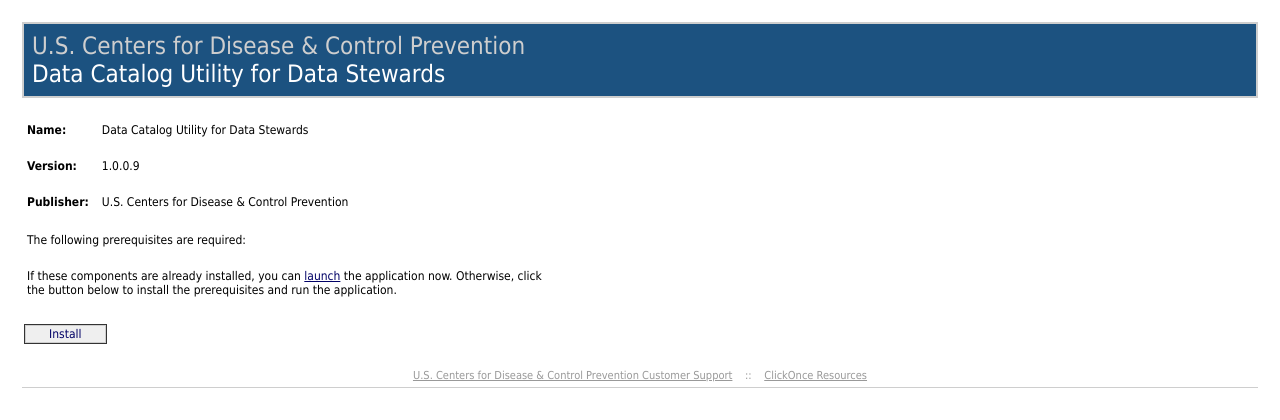
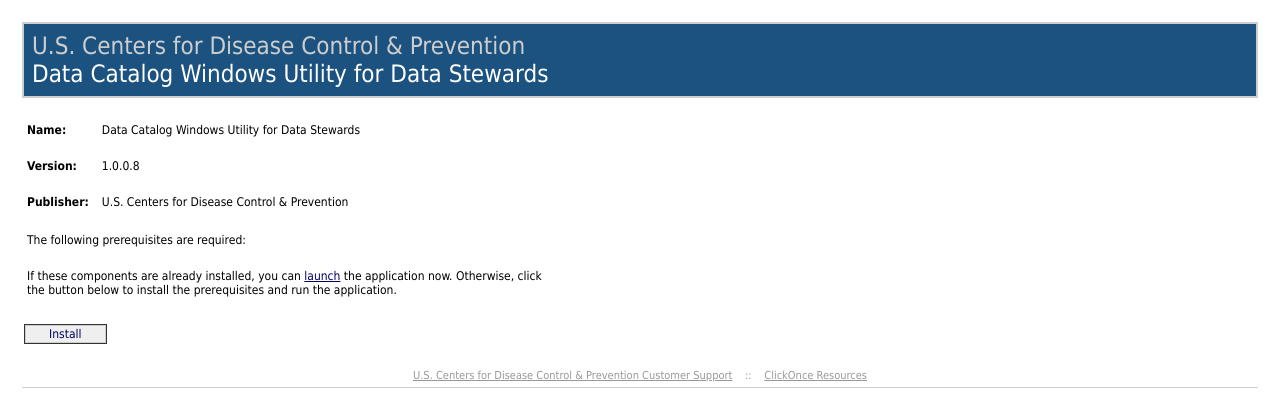
Before and after one commit to OCIO-ricky/OCIO-ricky.github.io, a plain HTML site: page edcBulkPublished/index.html in a window 1280 px wide. Drawn offline with Linux system fonts and the light colour scheme.

Commit message:
first commit

```diff
--- a/edcBulkPublished/index.html
+++ b/edcBulkPublished/index.html
@@ -1,6 +1,6 @@
 <HTML>
   <HEAD>
-    <TITLE>Data Catalog Utility for Data Stewards</TITLE>
+    <TITLE>Data Catalog Windows Utility for Data Stewards</TITLE>
     <META HTTP-EQUIV="Content-Type" CONTENT="text/html; charset=utf-8" />
     <STYLE TYPE="text/css">
 <!--
@@ -51,7 +51,7 @@
     <TABLE WIDTH="100%" CELLPADDING="0" CELLSPACING="2" BORDER="0">
 
 <!-- Begin Banner -->
-<TR><TD><TABLE CELLPADDING="2" CELLSPACING="0" BORDER="0" BGCOLOR="#cecece" WIDTH="100%"><TR><TD><TABLE BGCOLOR="#1c5280" WIDTH="100%" CELLPADDING="0" CELLSPACING="0" BORDER="0"><TR><TD CLASS="Banner" /></TR><TR><TD CLASS="Banner"><SPAN CLASS="BannerTextCompany">U.S. Centers for Disease &amp; Control Prevention</SPAN></TD></TR><TR><TD CLASS="Banner"><SPAN CLASS="BannerTextApplication">Data Catalog Utility for Data Stewards</SPAN></TD></TR><TR><TD CLASS="Banner" ALIGN="RIGHT" /></TR></TABLE></TD></TR></TABLE></TD></TR>
+<TR><TD><TABLE CELLPADDING="2" CELLSPACING="0" BORDER="0" BGCOLOR="#cecece" WIDTH="100%"><TR><TD><TABLE BGCOLOR="#1c5280" WIDTH="100%" CELLPADDING="0" CELLSPACING="0" BORDER="0"><TR><TD CLASS="Banner" /></TR><TR><TD CLASS="Banner"><SPAN CLASS="BannerTextCompany">U.S. Centers for Disease Control &amp; Prevention</SPAN></TD></TR><TR><TD CLASS="Banner"><SPAN CLASS="BannerTextApplication">Data Catalog Windows Utility for Data Stewards</SPAN></TD></TR><TR><TD CLASS="Banner" ALIGN="RIGHT" /></TR></TABLE></TD></TR></TABLE></TD></TR>
 <!-- End Banner -->
 
 
@@ -59,7 +59,7 @@
 <TR><TD ALIGN="LEFT"><TABLE CELLPADDING="2" CELLSPACING="0" BORDER="0" WIDTH="540"><TR><TD WIDTH="496">
 
 <!-- Begin AppInfo -->
-<TABLE><TR><TD COLSPAN="3">&nbsp;</TD></TR><TR><TD><B>Name:</B></TD><TD WIDTH="5"><SPACER TYPE="block" WIDTH="10" /></TD><TD>Data Catalog Utility for Data Stewards</TD></TR><TR><TD COLSPAN="3">&nbsp;</TD></TR><TR><TD><B>Version:</B></TD><TD WIDTH="5"><SPACER TYPE="block" WIDTH="10" /></TD><TD>1.0.0.9</TD></TR><TR><TD COLSPAN="3">&nbsp;</TD></TR><TR><TD><B>Publisher:</B></TD><TD WIDTH="5"><SPACER TYPE="block" WIDTH="10" /></TD><TD>U.S. Centers for Disease &amp; Control Prevention</TD></TR><tr><td colspan="3">&nbsp;</td></tr></TABLE>
+<TABLE><TR><TD COLSPAN="3">&nbsp;</TD></TR><TR><TD><B>Name:</B></TD><TD WIDTH="5"><SPACER TYPE="block" WIDTH="10" /></TD><TD>Data Catalog Windows Utility for Data Stewards</TD></TR><TR><TD COLSPAN="3">&nbsp;</TD></TR><TR><TD><B>Version:</B></TD><TD WIDTH="5"><SPACER TYPE="block" WIDTH="10" /></TD><TD>1.0.0.8</TD></TR><TR><TD COLSPAN="3">&nbsp;</TD></TR><TR><TD><B>Publisher:</B></TD><TD WIDTH="5"><SPACER TYPE="block" WIDTH="10" /></TD><TD>U.S. Centers for Disease Control &amp; Prevention</TD></TR><tr><td colspan="3">&nbsp;</td></tr></TABLE>
 <!-- End AppInfo -->
 
 
@@ -86,7 +86,7 @@
 <TR><TD>
 <!-- Begin Footer -->
 <TABLE WIDTH="100%" CELLPADDING="0" CELLSPACING="0" BORDER="0" BGCOLOR="#ffffff"><TR><TD HEIGHT="5"><SPACER TYPE="block" HEIGHT="5" /></TD></TR><TR><TD CLASS="FooterText" ALIGN="center">
-<A HREF="https://servicedesk.cdc.gov/sp">U.S. Centers for Disease &amp; Control Prevention Customer Support</A>
+<A HREF="https://servicedesk.cdc.gov/sp">U.S. Centers for Disease Control &amp; Prevention Customer Support</A>
 &nbsp;&nbsp;&nbsp;::&nbsp;&nbsp;&nbsp;
 <A HREF="https://go.microsoft.com/fwlink/?linkid=2146276">ClickOnce Resources</A>
 </TD></TR><TR><TD HEIGHT="5"><SPACER TYPE="block" HEIGHT="5" /></TD></TR><TR><TD HEIGHT="1" bgcolor="#cecece"><SPACER TYPE="block" HEIGHT="1" /></TD></TR></TABLE>
```
Also changed, not shown: 3 other files.
